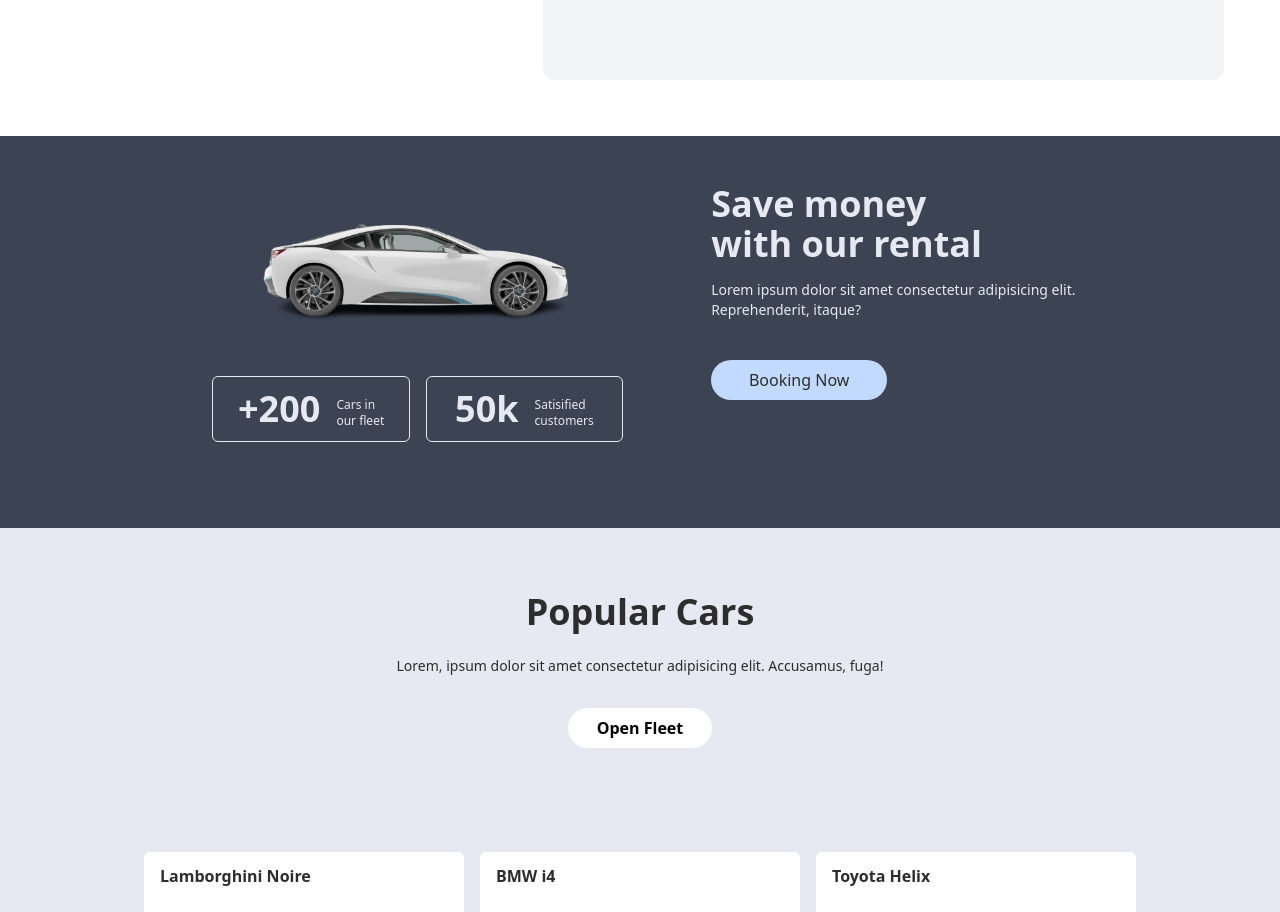
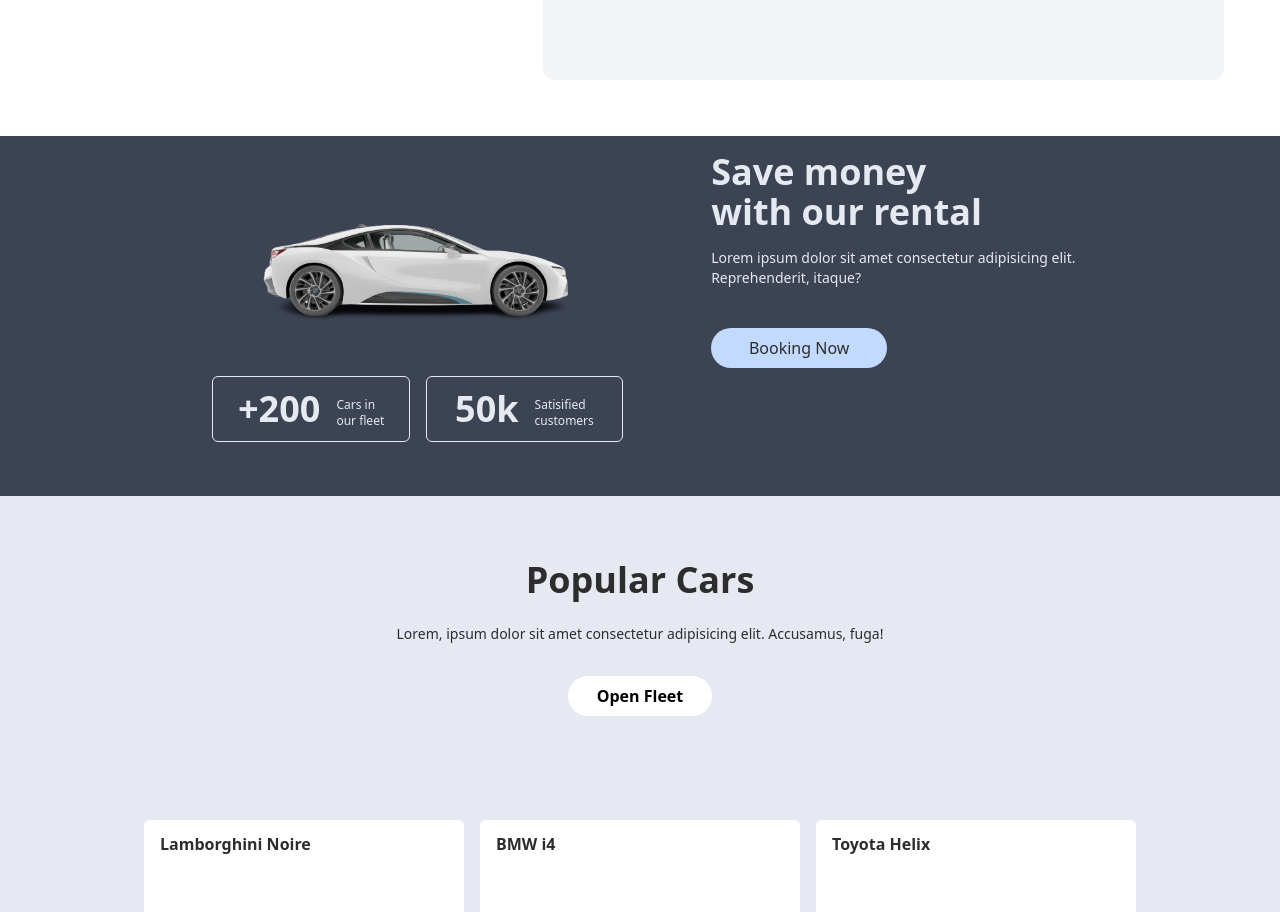
Before and after one commit to Paulhakeem/Dolph, a Nuxt app: page / in a window 1280 px wide. Shown: the part 1640-2552 px from the top of the page. Built offline with nearby package versions, Linux system fonts and the light colour scheme.

Commit message:
small changes

```diff
--- a/components/savemoney.vue
+++ b/components/savemoney.vue
@@ -33,7 +33,7 @@
         </div>
       </div>
 
-      <div id="money" class="pt-24 md:pt-12">
+      <div id="money" class="pt-24 md:pt-4">
         <h4 class="text-light font-black text-4xl text-pretty">
           Save money <br />
           with our rental
--- a/pages/index.vue
+++ b/pages/index.vue
@@ -4,7 +4,7 @@
       class="bg-[url('../assets/images/home.jpg')] bg-cover bg-no-repeat bg-center h-screen"
     >
       <div id="home1" class="text-center pt-28 text-balance select-none mb-14 xl:pt-16">
-        <h1 class="text-7xl font-black text-light stroke-white stroke-2 sm:text-4xl xl:text-6xl">
+        <h1 class="text-7xl font-black text-light stroke-white stroke-2 sm:text-3xl md:3xl xl:text-6xl">
           Premium car rental
         </h1>
         <button
```
